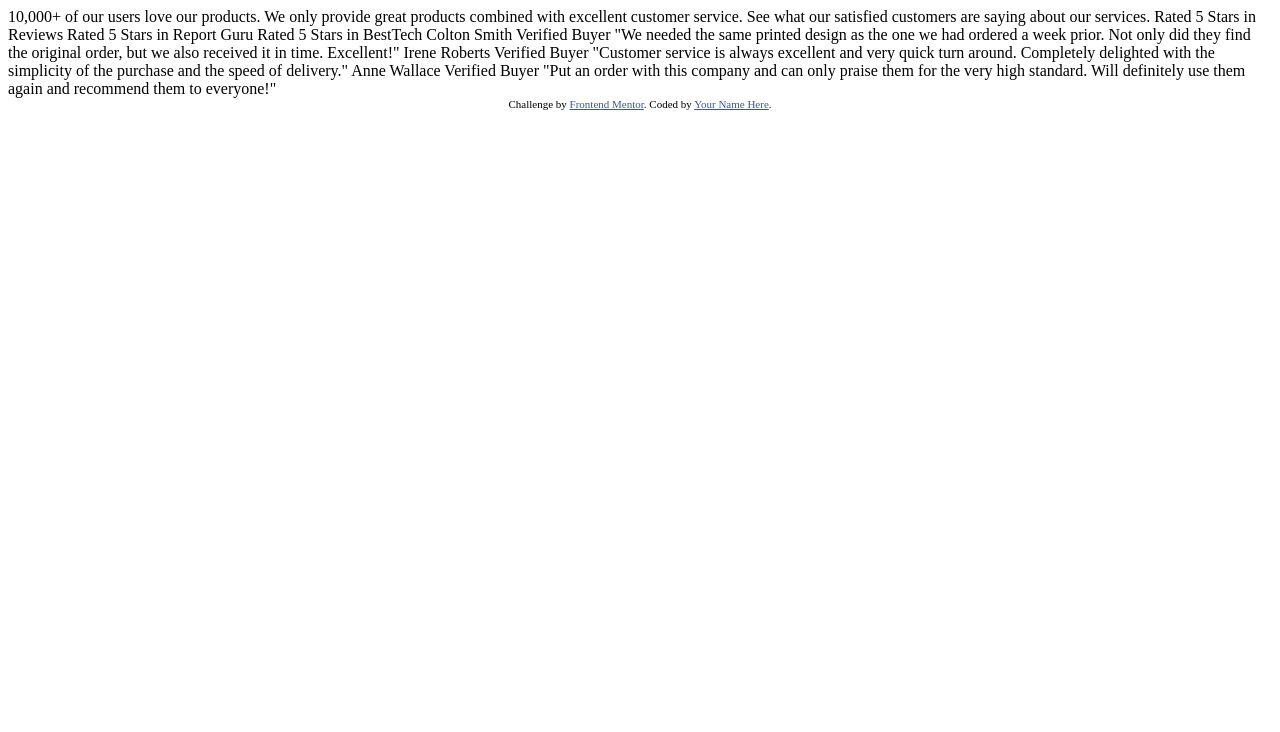
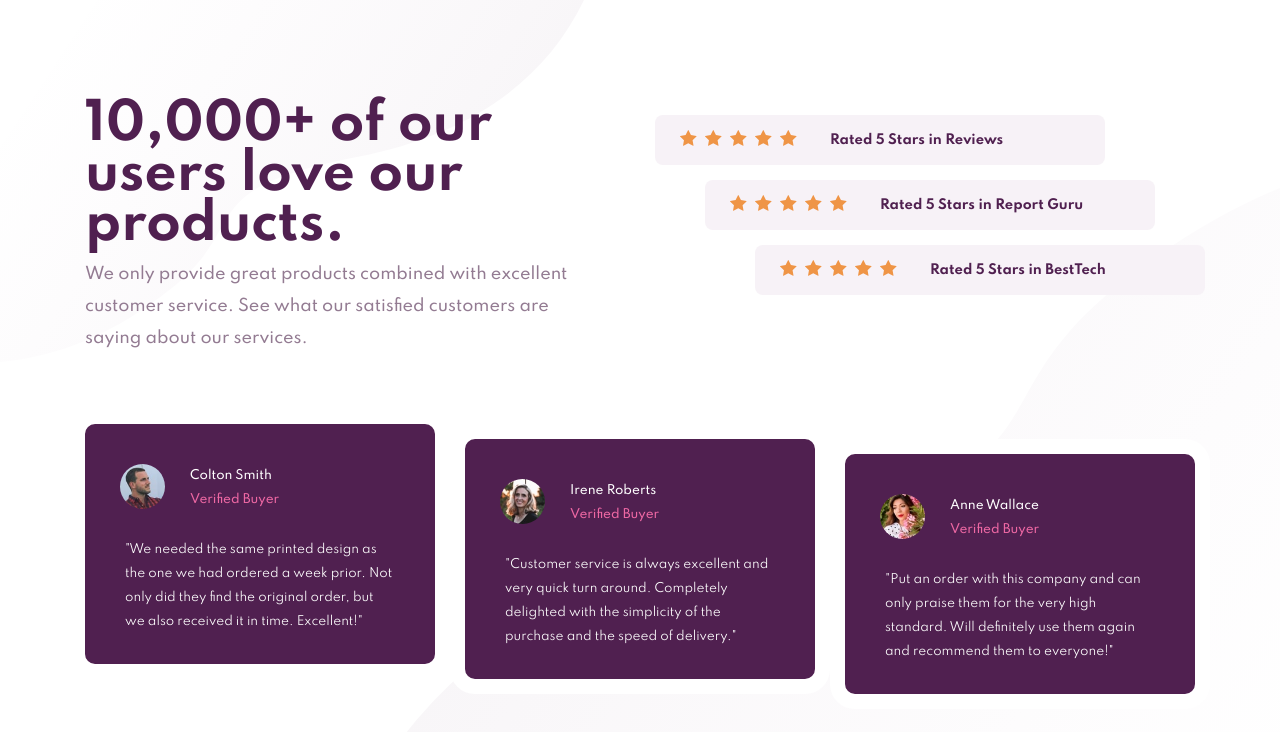
Before and after one commit to andres0ares/Social-proof-section, a plain HTML site: page index.html in a window 1280 px wide. Drawn offline with nearby package versions, Linux system fonts and the light colour scheme.

Commit message:
final project

```diff
--- a/index.html
+++ b/index.html
@@ -3,6 +3,7 @@
   <head>
     <meta charset="UTF-8" />
     <meta name="viewport" content="width=device-width, initial-scale=1.0" />
+
     <!-- displays site properly based on user's device -->
 
     <link
@@ -14,36 +15,79 @@
 
     <title>Frontend Mentor | Social proof section</title>
 
-    <!-- Style  -->
+    <!-- Styles  -->
 
+    <link href="https://fonts.googleapis.com/css2?family=Spartan:wght@400;500;700&display=swap" rel="stylesheet">
+    <link rel="stylesheet" href="https://cdn.jsdelivr.net/npm/bootstrap@4.5.3/dist/css/bootstrap.min.css" integrity="sha384-TX8t27EcRE3e/ihU7zmQxVncDAy5uIKz4rEkgIXeMed4M0jlfIDPvg6uqKI2xXr2" crossorigin="anonymous">
     <link rel="stylesheet" href="style.css">
 
   </head>
   <body>
-    10,000+ of our users love our products.
+    <section class="container">
 
-    We only provide great products combined with excellent customer service.
-    See what our satisfied customers are saying about our services.
+      <div class="row first-sec">
 
-    Rated 5 Stars in Reviews
-    Rated 5 Stars in Report Guru
-    Rated 5 Stars in BestTech
+        <div class="col col-12 col-lg-6">
+          <h1>10,000+ of our users love our products.</h1>
+          <h6>We only provide great products combined with excellent customer service.
+            See what our satisfied customers are saying about our services.</h6>
+        </div>
 
-    Colton Smith
-    Verified Buyer
-    "We needed the same printed design as the one we had ordered a week prior.
-    Not only did they find the original order, but we also received it in time.
-    Excellent!"
+        <div class="col col-12 col-lg-6">
+          <div class="row">
+            <div class="col col-12">
+              <div class="rate rt-1"><h5>Rated 5 Stars in Reviews</h5></div>
+            </div>
 
-    Irene Roberts
-    Verified Buyer
-    "Customer service is always excellent and very quick turn around. Completely
-    delighted with the simplicity of the purchase and the speed of delivery."
+            <div class="col col-12">
+              <div class="rate rt-2"><h5>Rated 5 Stars in Report Guru</h5></div>
+            </div>
 
-    Anne Wallace
-    Verified Buyer
-    "Put an order with this company and can only praise them for the very high
-    standard. Will definitely use them again and recommend them to everyone!"
+            <div class="col col-12">
+              <div class="rate rt-3"><h5>Rated 5 Stars in BestTech</h5></div>
+            </div>
+          </div>
+        </div>
+
+      </div>
+
+      <div class="row">
+
+        <div class="col col-12 col-lg-4 comment ct-1">
+          <div>
+            <img class="photo" src="./images/image-colton.jpg" alt="Colton Smith">
+            <h5 class="name">Colton Smith </h5>
+            <h5 class="tag">Verified Buyer</h5>
+            <p>"We needed the same printed design as the one we had ordered a week prior.
+              Not only did they find the original order, but we also received it in time.
+              Excellent!"</p>
+          </div>
+        </div>
+
+        <div class="col col-12 col-lg-4 comment ct-2">
+          <div>
+            <img class="photo" src="./images/image-irene.jpg" alt="Irene Roberts">
+            <h5 class="name">Irene Roberts</h5>
+            <h5 class="tag">Verified Buyer</h5>
+            <p>"Customer service is always excellent and very quick turn around. Completely
+              delighted with the simplicity of the purchase and the speed of delivery."</p>
+          </div>
+        </div>
+
+        <div class="col col-12 col-lg-4 comment ct-3">
+          <div>
+            <img class="photo" src="./images/image-anne.jpg" alt="Anne Wallace">
+            <h5 class="name">Anne Wallace </h5>
+            <h5 class="tag">Verified Buyer</h5>
+            <p> "Put an order with this company and can only praise them for the very high
+              standard. Will definitely use them again and recommend them to everyone!"</p>
+          </div>
+        </div>
+
+      </div>
+
+    </section>
+
 
     <div class="attribution">
       Challenge by
@@ -51,5 +95,12 @@
         >Frontend Mentor</a
       >. Coded by <a href="#">Your Name Here</a>.
     </div>
+
+    <!-- Bootstrap scripts -->
+
+    <script src="https://code.jquery.com/jquery-3.5.1.slim.min.js" integrity="sha384-DfXdz2htPH0lsSSs5nCTpuj/zy4C+OGpamoFVy38MVBnE+IbbVYUew+OrCXaRkfj" crossorigin="anonymous"></script>
+    <script src="https://cdn.jsdelivr.net/npm/popper.js@1.16.1/dist/umd/popper.min.js" integrity="sha384-9/reFTGAW83EW2RDu2S0VKaIzap3H66lZH81PoYlFhbGU+6BZp6G7niu735Sk7lN" crossorigin="anonymous"></script>
+    <script src="https://cdn.jsdelivr.net/npm/bootstrap@4.5.3/dist/js/bootstrap.min.js" integrity="sha384-w1Q4orYjBQndcko6MimVbzY0tgp4pWB4lZ7lr30WKz0vr/aWKhXdBNmNb5D92v7s" crossorigin="anonymous"></script>
+
   </body>
 </html>
--- a/style.css
+++ b/style.css
@@ -5,3 +5,100 @@
   .attribution a {
     color: hsl(228, 45%, 44%);
   }
+
+h1, h5 { color: hsl(300, 43%, 22%); }
+h6 { color: hsl(303, 10%, 53%); }
+.tag { color: hsl(333, 80%, 67%); }
+.name, p { color: hsl(0, 0%, 100%); }
+
+
+h1 { font-weight: 700; font-size: 50px; line-height: 1;}
+h6 { padding-right: 30px; margin-bottom: 40px; line-height: 2;}
+
+
+.first-sec {
+    margin-top: 100px;
+}
+
+body {
+    font-family: 'Spartan', sans-serif;
+    background-image: url(./images/bg-pattern-top-desktop.svg), url(./images/bg-pattern-bottom-desktop.svg);
+    background-repeat: no-repeat;
+    background-position: 0px 0px, 350px 150px;
+}
+
+.comment {
+    border: 15px solid white;
+    border-radius: 25px;
+    background-color: hsl(300, 43%, 22%);
+}
+
+.rate h5 {
+    padding-top: 18px;
+    font-size: 13px;
+    font-weight: 700;
+}
+
+.rt-2 { margin-left: 50px;}
+.rt-3 { margin-left: 100px;}
+
+.rate {
+    border-radius: 8px;
+    background-image: url("./images/icon-star.svg"), url("./images/icon-star.svg"),
+    url("./images/icon-star.svg"), url("./images/icon-star.svg"), url("./images/icon-star.svg") ;
+    background-repeat: no-repeat;
+    background-position: 25px 15px, 50px 15px, 75px 15px, 100px 15px, 125px 15px;
+    margin-top: 15px;
+    padding-left: 175px;
+    background-color: hsl(300, 24%, 96%);
+    float: left;
+    width: 450px;
+    height: 50px;
+}
+
+.name { font-size: 12px; margin: 45px 0px 0px 90px;}
+.tag  { font-size: 12px; margin: 10px 0px 30px 90px;}
+
+p {
+    clear: both;
+    margin: 30px 25px 30px 25px;
+    font-size: 12px;
+    line-height: 2;
+}
+
+
+.photo {
+    position: absolute;
+    width: 45px;
+    border-radius: 25px;
+    margin: -5px 0px 0px 20px;
+}
+
+.ct-1 { margin-top: 15px; margin-bottom: -15px;}
+.ct-2 { margin-top: 30px; margin-bottom: -30px;}
+.ct-3 { margin-top: 45px; margin-bottom: -45px;}
+
+
+@media only screen and (max-width: 1091px ) {
+
+    h1, h6 { text-align: center; }
+    .rt-2 { margin-left: 0px;}
+    .rt-3 { margin-left: 0px;}
+
+    .ct-3 { margin-bottom: 60px;}
+
+    .rate {
+        background-position: 125px 15px, 150px 15px, 175px 15px, 200px 15px, 225px 15px;
+        text-align: center;
+        padding: 30px 0px 20px 0px;
+        width: 380px;
+        height: 80px;
+    }
+
+    body {
+        background-image: url(./images/bg-pattern-top-mobile.svg), url(./images/bg-pattern-bottom-mobile.svg);
+        background-repeat: no-repeat;
+        background-position: 0px 0px, 36px 1300px;
+    }
+
+}
```
